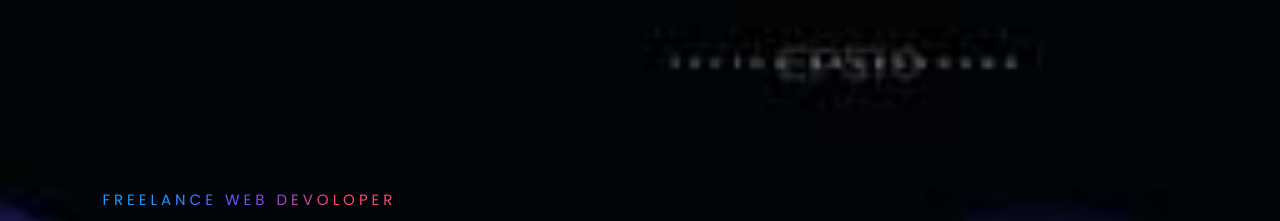
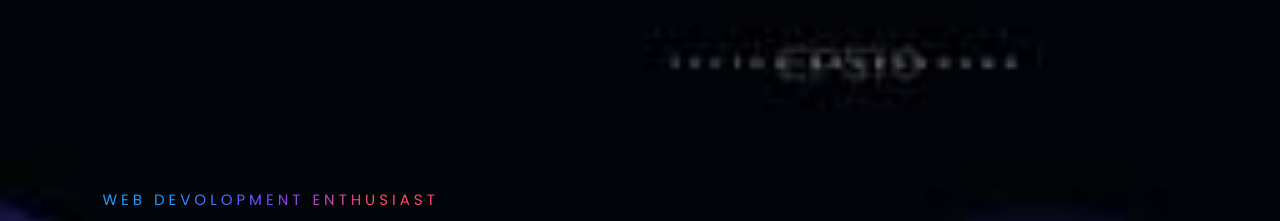
Before and after one commit to Ajitesh72/Personal-Portfolio, a plain HTML site: page index.html in a window 1280 px wide. Shown: the part 93-314 px from the top of the page. Drawn offline with Linux system fonts and the light colour scheme; files that its build step writes are made by us from their sources; files whose address does not match are found by name.

Commit message:
Update index.html

```diff
--- a/index.html
+++ b/index.html
@@ -22,7 +22,7 @@
         <a href="#" class="Btn">CONTACT</a>
         </nav>
         <div class="content">
-            <span class="title">FREELANCE WEB DEVOLOPER</span>
+            <span class="title">WEB DEVOLOPMENT ENTHUSIAST</span>
             <h1>Hello, I'm <span class="name">Ajitesh.</span></h1>
             <p class="maincontent">I'm a budding web devolopment enthusiast who is in the First year of B.Tech degree in D.J Sanghvi College of Engineering in Computer Science and Engineering(Data Science). </p>
             <a href="#" class="CV">Download CV</a>
```
